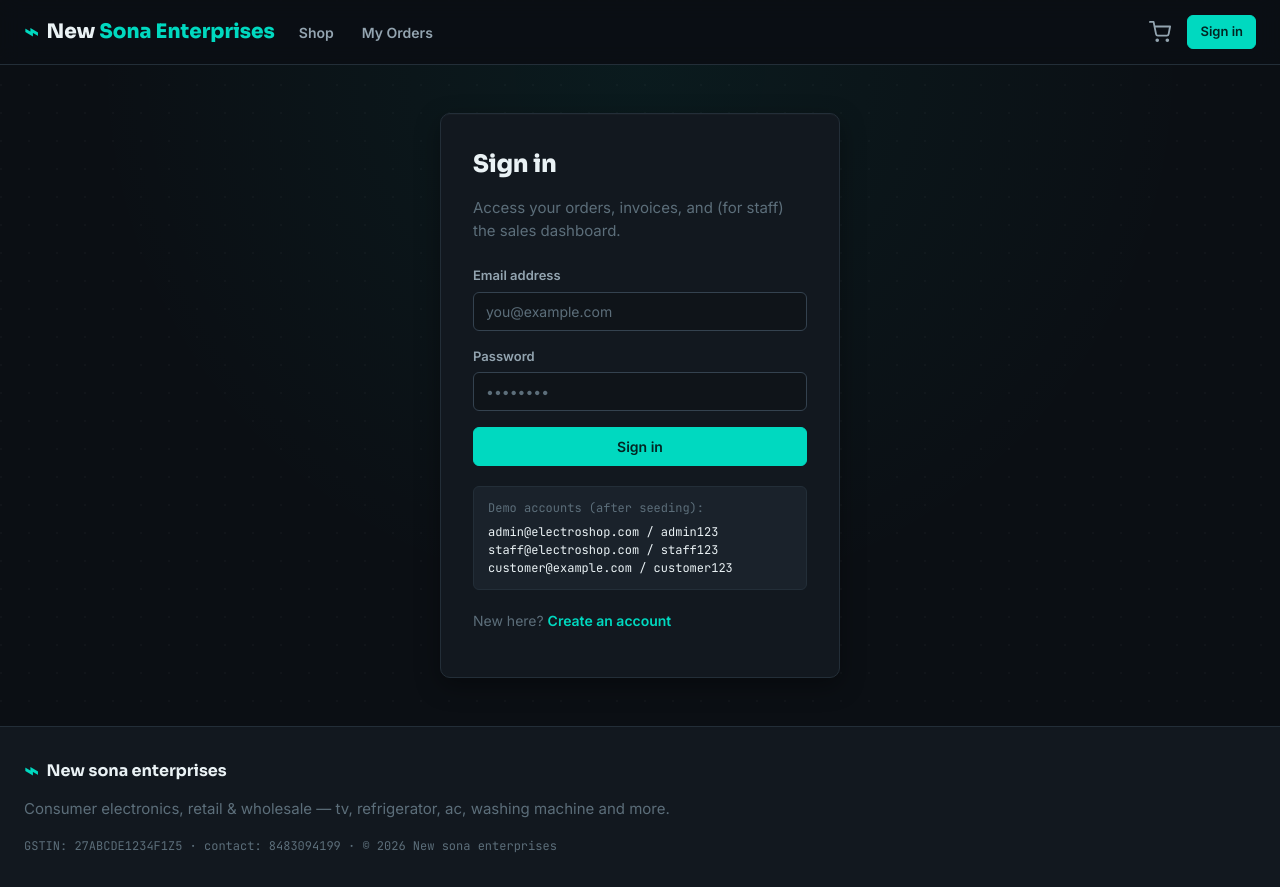
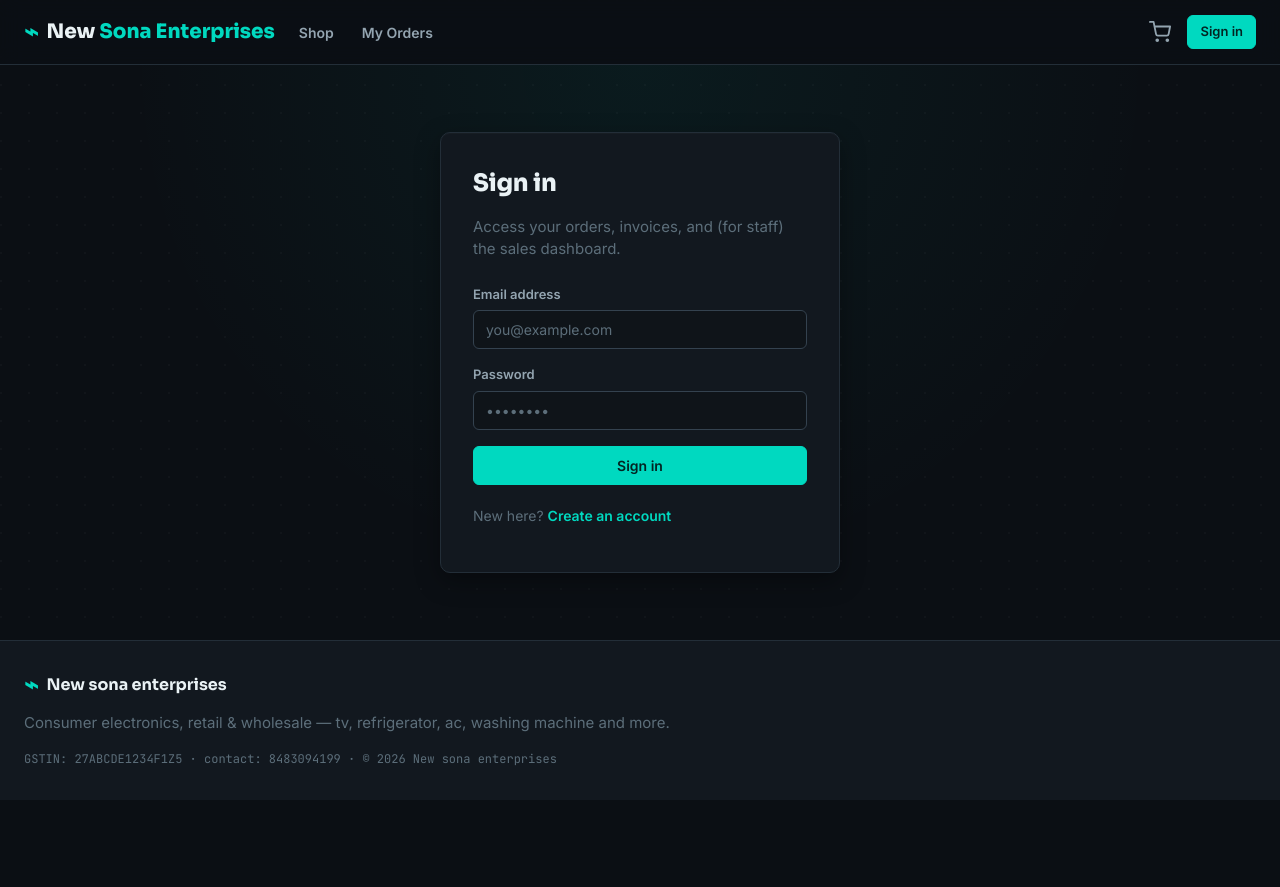
Before and after one commit to khansaabp/new-sona-ent, a React (Create React App) app in the folder client/: page /login in a window 1280 px wide. After the commit the page ends 800 px from the top, so only its background shows below. Built offline with nearby package versions, Linux system fonts and the light colour scheme; no server answers; the HTML template or start-up script is replaced by a standard one.

Commit message:
finnaly done

```diff
--- a/client/src/pages/Login.js
+++ b/client/src/pages/Login.js
@@ -50,12 +50,12 @@
           </button>
         </form>
 
-        <div className="auth-demo">
+        {/* <div className="auth-demo">
           <div className="text-muted mono" style={{ fontSize: 12, marginBottom: 6 }}>Demo accounts (after seeding):</div>
           <div className="mono" style={{ fontSize: 12 }}>admin@electroshop.com / admin123</div>
           <div className="mono" style={{ fontSize: 12 }}>staff@electroshop.com / staff123</div>
           <div className="mono" style={{ fontSize: 12 }}>customer@example.com / customer123</div>
-        </div>
+        </div> */}
 
         <p className="text-muted" style={{ marginTop: 20, fontSize: 14 }}>
           New here? <Link to="/register" className="auth-link">Create an account</Link>
```
